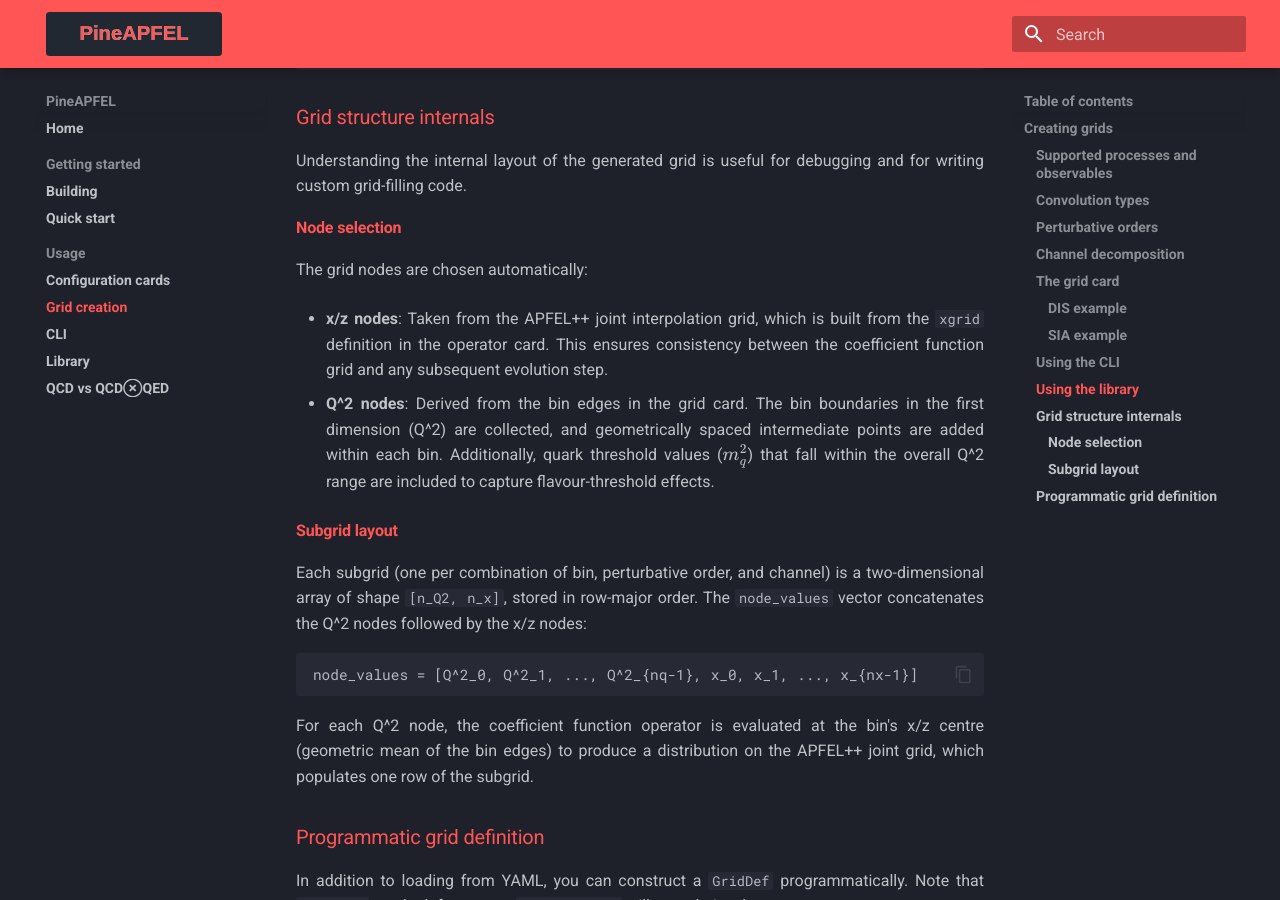
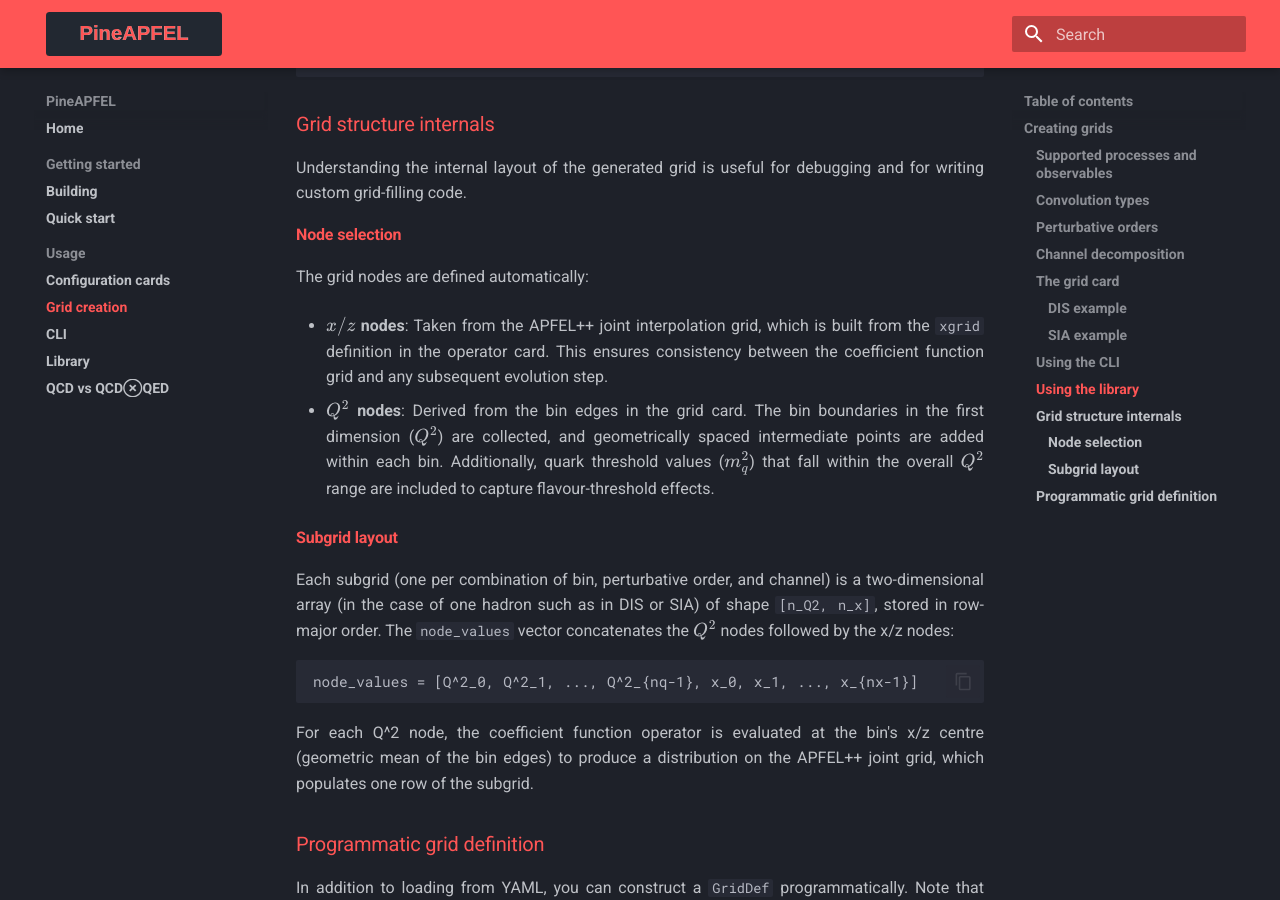
Before and after one commit to QCDLab/PineAPFEL, an MkDocs documentation site: the page built from docs/grid-creation.md, in a window 1280 px wide and 900 px high, scrolled down 7449 px. Built offline with MkDocs 1.6.1 and Material for MkDocs 9.7.7, drawn with Linux system fonts in a browser that asks for light colours; some of the changed text lies outside the part shown.

Commit message:
Update documentation

````diff
--- a/docs/grid-creation.md
+++ b/docs/grid-creation.md
@@ -80,7 +80,7 @@
 
 Channels are **automatically derived** by `build_grid()` from the observable and the number
 of active flavours. You do not need to specify them in the grid card. The number of active
-flavours \(n_{f,\mathrm{max}}\) is determined from the maximum \(Q^2\) across all bins
+flavours \(n_{f}^{\mathrm{max}}\) is determined from the maximum \(Q^2\) across all bins
 using the quark thresholds from the theory card.
 
 The `derive_channels()` function generates channels in the **physical (PDG) basis**
@@ -88,13 +88,13 @@
 
 For **F2** and **FL** (C-even, neutral current):
 
-- One quark channel per active flavour \(q = 1, \ldots, n_{f,\mathrm{max}}\):
+- One quark channel per active flavour \(q = 1, \ldots, n_{f}^{\mathrm{max}}\):
   `pids: [[q], [-q]]`, `factors: [1.0, 1.0]` (i.e. \(q + \bar{q}\))
 - One gluon channel: `pids: [[21]]`, `factors: [1.0]`
 
 For **F3** (C-odd, neutral current):
 
-- One quark channel per active flavour \(q = 1, \ldots, n_{f,\mathrm{max}}\):
+- One quark channel per active flavour \(q = 1, \ldots, n_{f}^{\mathrm{max}}\):
   `pids: [[q], [-q]]`, `factors: [1.0, -1.0]` (i.e. \(q - \bar{q}\))
 - **No gluon channel** (\(C_\mathrm{G} = 0\) at all perturbative orders)
 
@@ -323,22 +323,23 @@
 
 #### Node selection
 
-The grid nodes are chosen automatically:
+The grid nodes are defined automatically:
 
-- **x/z nodes**: Taken from the APFEL++ joint interpolation grid, which is built from
+- **\(x/z\) nodes**: Taken from the APFEL++ joint interpolation grid, which is built from
   the `xgrid` definition in the operator card. This ensures consistency between the
   coefficient function grid and any subsequent evolution step.
 
-- **Q^2 nodes**: Derived from the bin edges in the grid card. The bin boundaries in the
-  first dimension (Q^2) are collected, and geometrically spaced intermediate points are
+- **\(Q^2\) nodes**: Derived from the bin edges in the grid card. The bin boundaries in the
+  first dimension (\(Q^2\)) are collected, and geometrically spaced intermediate points are
   added within each bin. Additionally, quark threshold values (\(m_q^2\)) that fall within
-  the overall Q^2 range are included to capture flavour-threshold effects.
+  the overall \(Q^2\) range are included to capture flavour-threshold effects.
 
 #### Subgrid layout
 
-Each subgrid (one per combination of bin, perturbative order, and channel) is a
-two-dimensional array of shape `[n_Q2, n_x]`, stored in row-major order. The
-`node_values` vector concatenates the Q^2 nodes followed by the x/z nodes:
+Each subgrid (one per combination of bin, perturbative order, and channel) is a two-dimensional
+array (in the case of one hadron such as in DIS or SIA) of shape `[n_Q2, n_x]`, stored in
+row-major order. The `node_values` vector concatenates the \(Q^2\) nodes followed by the x/z
+nodes:
 
 ```
 node_values = [Q^2_0, Q^2_1, ..., Q^2_{nq-1}, x_0, x_1, ..., x_{nx-1}]
````
